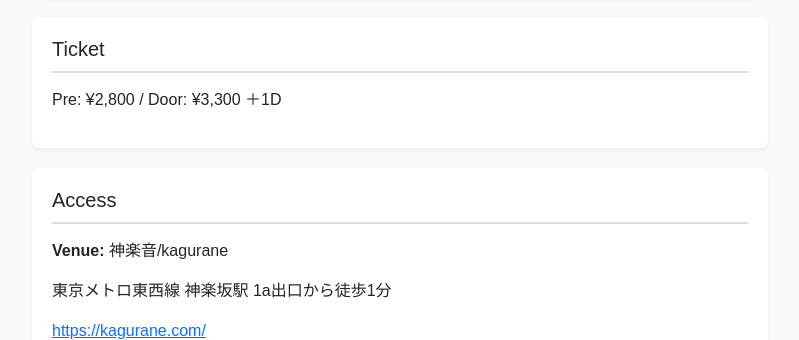
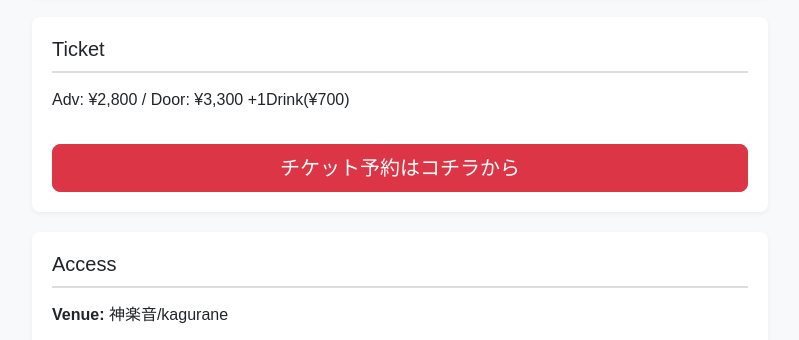
Before and after one commit to asuharawork-bit/yep-live-event-2026, a plain HTML site: page index.html in a window 1280 px wide. Shown: the part 1102-1442 px from the top of the page, without its empty margins (240-1039 px from the left). Drawn offline with nearby package versions, Linux system fonts and the light colour scheme.

Commit message:
Update index.html
Signed-off-by: asuharawork-bit <asuhara.work@gmail.com>

```diff
--- a/index.html
+++ b/index.html
@@ -123,7 +123,8 @@
         <!-- チケット -->
         <div class="section-box">
           <h2 class="h5 section-title">Ticket</h2>
-          <p>Pre: ¥2,800 / Door: ¥3,300 ＋1D</p>
+          <p>Adv: ¥2,800 / Door: ¥3,300 +1Drink(¥700)</p>
+          <a href="https://t.co/umPTRZKHdK" target="_blank" class="btn btn-danger btn-lg w-100 mt-3">チケット予約はコチラから</a>
         </div>
 
         <!-- 場所 -->
```
